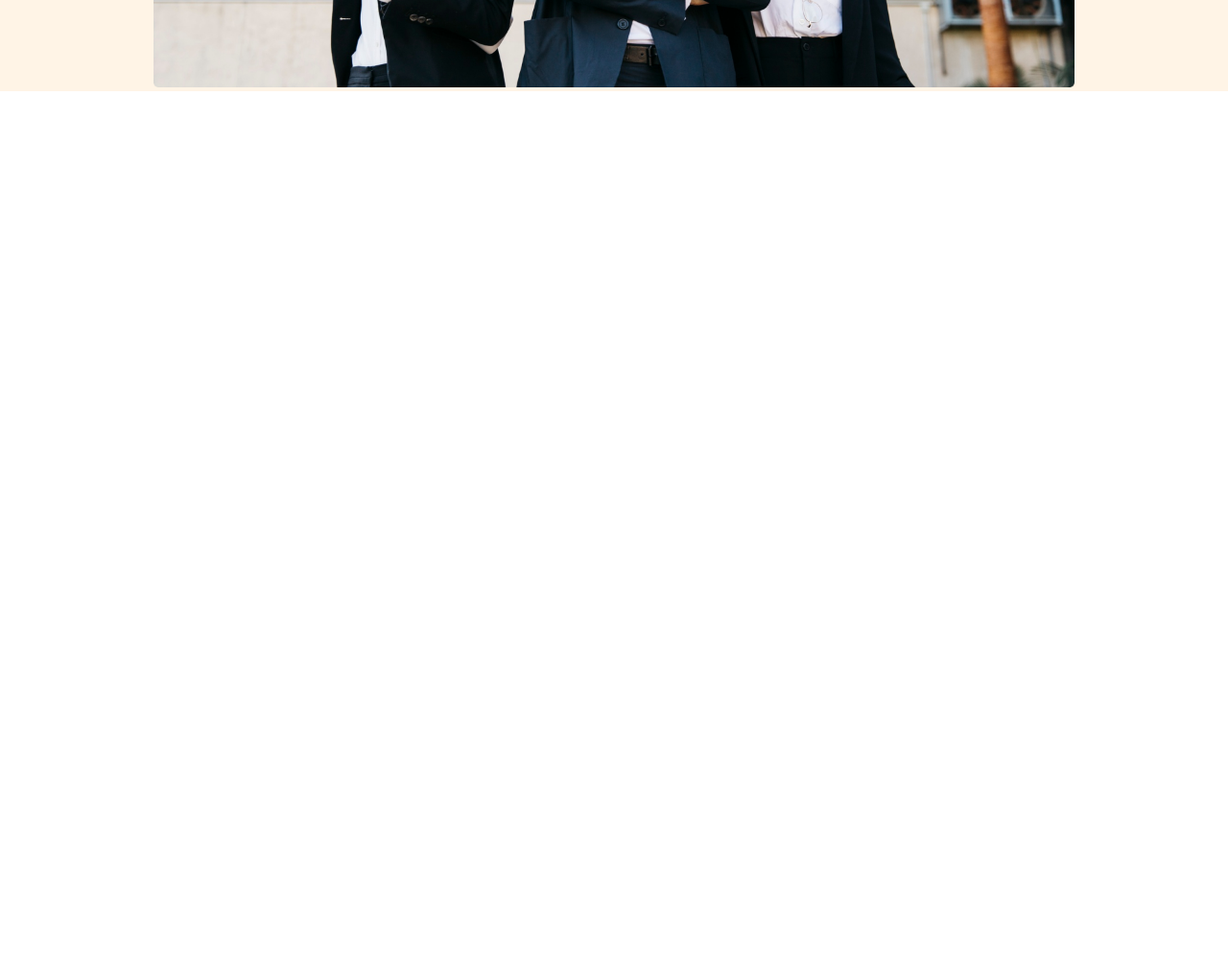
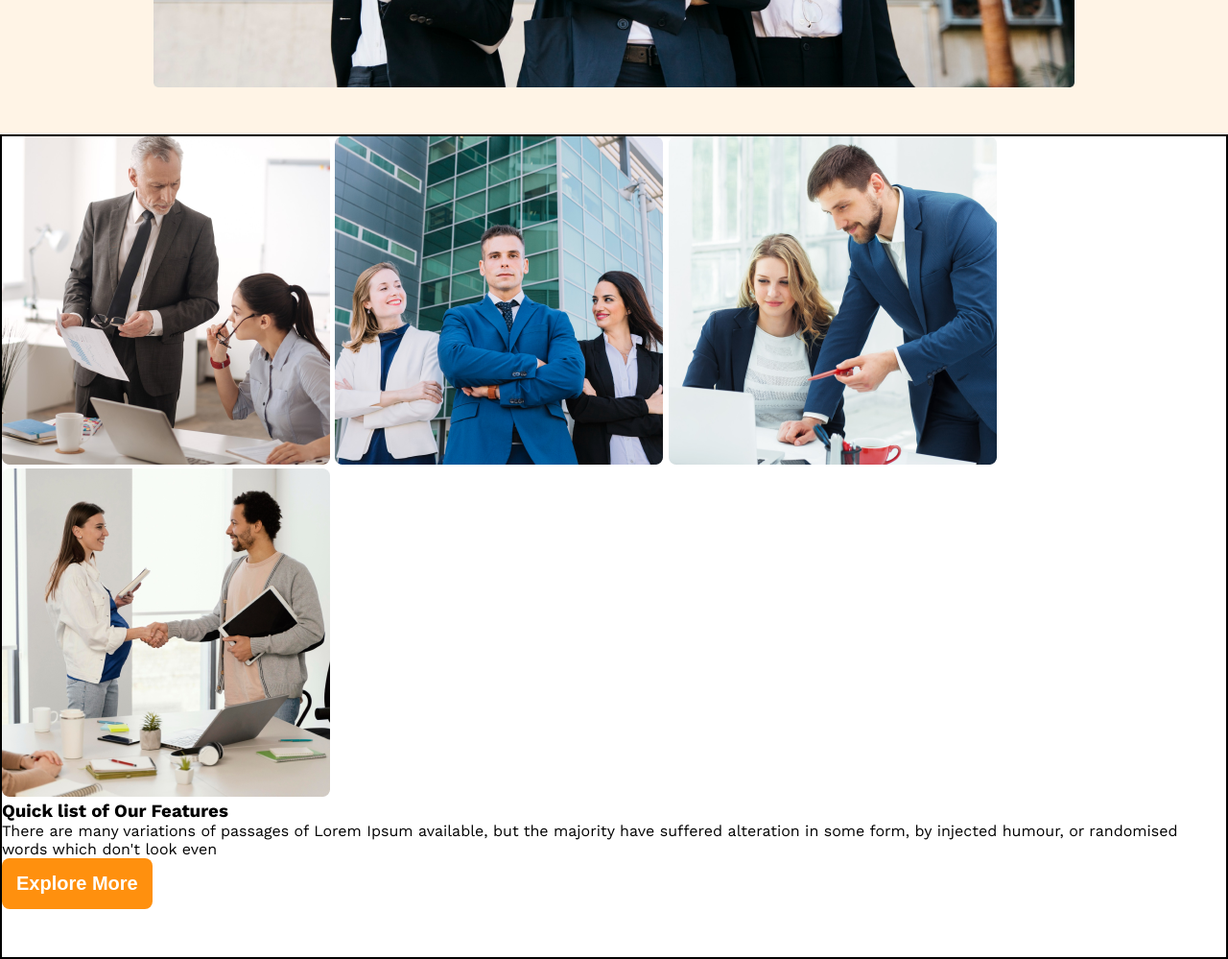
Before and after one commit to webdiv-rakib/g3-architects-practice, a plain HTML site: page index.html in a window 1280 px wide. Shown: the part 1048-2047 px from the top of the page at 96% size. Before the commit the page ends 1348 px from the top, so only its background shows below. Drawn offline with nearby package versions, Linux system fonts and the light colour scheme.

Commit message:
banner margin bottom fixed

```diff
--- a/index.html
+++ b/index.html
@@ -38,7 +38,19 @@
         </div>
     </header>
     <main>
-
+        <section class="feature-container">
+            <div class="teams-images">
+                <img src="images/team1.png" alt="">
+                <img src="images/team2.png" alt="">
+                <img src="images/team3.png" alt="">
+                <img src="images/team4.png" alt="">
+            </div>
+            <div class="feature-section">
+                <h3>Quick list of Our Features</h3>
+                <p>There are many variations of passages of Lorem Ipsum available, but the majority have suffered alteration in some form, by injected humour, or randomised words which don't look even</p>
+                <button>Explore More</button>
+            </div>
+        </section>
     </main>
     <footer>
 
--- a/styles/style.css
+++ b/styles/style.css
@@ -48,7 +48,6 @@ ul li {
 .bg {
     background-color: rgba(255, 144, 14, 0.1);
     margin: 0 auto;
-    margin-bottom: 205px;
 }
 
 .banner {
@@ -83,8 +82,12 @@ button {
 
 .banner-image {
     width: 75%;
+    margin-bottom: 45px;
 }
-
+/* Team section style */
+.feature-container{
+    border: 2px solid;
+}
 /* Responsive media query */
 @media screen and (max-width: 576px) {
 
```
